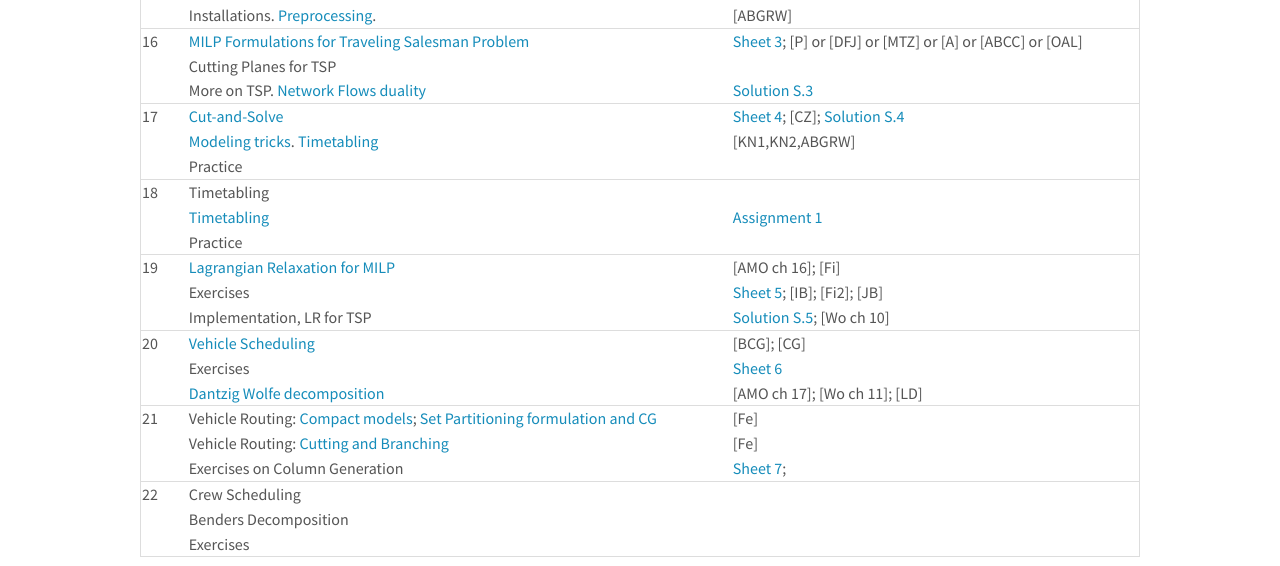
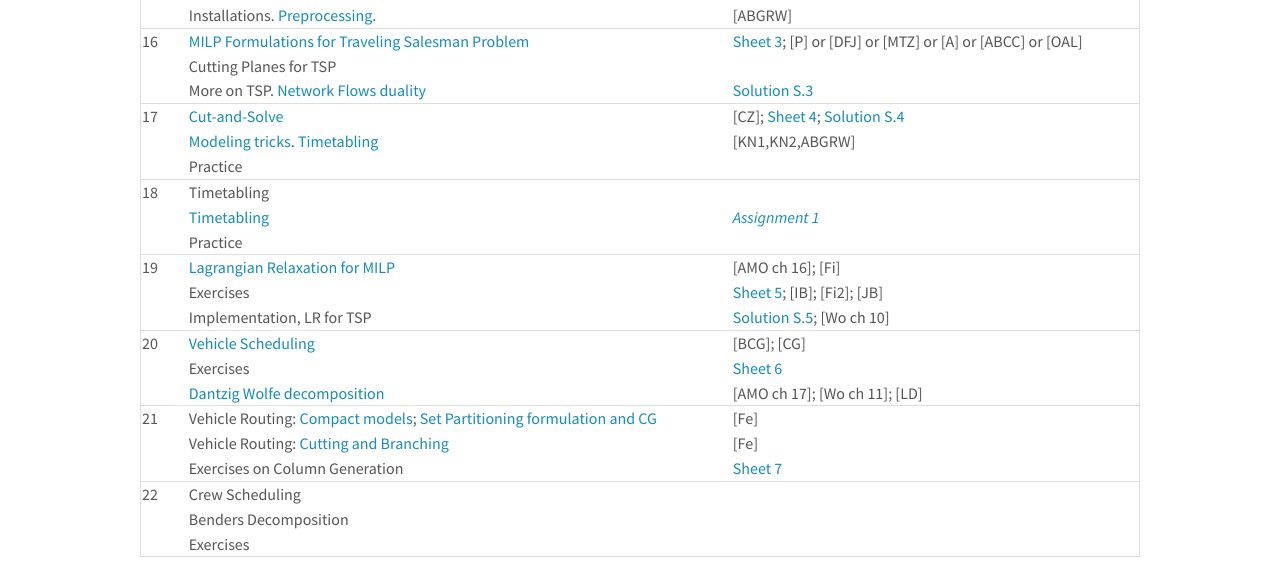
Before and after one commit to DM872/dm872.github.io, a Jekyll site: the page built from index.md, in a window 1280 px wide. Shown: the part 622-1188 px from the top of the page. Built offline with Jekyll 4.4.1, drawn with Linux system fonts in a browser that asks for light colours; nearby versions of some CDN libraries.

Commit message:
moved links to slides on vrp

```diff
--- a/index.md
+++ b/index.md
@@ -52,12 +52,12 @@
 |              | Cutting Planes for TSP                                                           |                                                                                                          |
 |              | More on TSP. [Network Flows duality][54]                                         | [Solution S.3][33]                                                                                       |
 |--------------+----------------------------------------------------------------------------------+----------------------------------------------------------------------------------------------------------|
-|           17 | [Cut-and-Solve][55]                                                              | [Sheet 4][14]; [CZ]; [Solution S.4][34]                                                                  |
+|           17 | [Cut-and-Solve][55]                                                              | [CZ]; [Sheet 4][14]; [Solution S.4][34]                                                                  |
 |              | [Modeling tricks][56]. [Timetabling][57]                                         | [KN1,KN2,ABGRW]                                                                                          |
 |              | Practice                                                                         |                                                                                                          |
 |--------------+----------------------------------------------------------------------------------+----------------------------------------------------------------------------------------------------------|
 |           18 | Timetabling                                                                      |                                                                                                          |
-|              | [Timetabling][58]                                                                | [Assignment 1][15]                                                                                       |
+|              | [Timetabling][58]                                                                | [*Assignment 1*][15]                                                                                     |
 |              | Practice                                                                         |                                                                                                          |
 |--------------+----------------------------------------------------------------------------------+----------------------------------------------------------------------------------------------------------|
 |           19 | [Lagrangian Relaxation for MILP][59]                                             | [AMO ch 16];  [Fi]                                                                                       |
@@ -70,7 +70,7 @@
 |--------------+----------------------------------------------------------------------------------+----------------------------------------------------------------------------------------------------------|
 |           21 | Vehicle Routing: [Compact models][62]; [Set Partitioning formulation and CG][63] | [Fe]                                                                                                     |
 |              | Vehicle Routing: [Cutting and Branching][64]                                     | [Fe]                                                                                                     |
-|              | Exercises on Column Generation                                                   | [Sheet 7]({{ site.url }}{% post_url 2020-05-18-sheet7 %}); <!-- [Solutions 1][19]; [Solutions 2][20] --> |
+|              | Exercises on Column Generation                                                   | [Sheet 7]({{ site.url }}{% post_url 2020-05-18-sheet7 %}) <!-- [Solutions 1][19]; [Solutions 2][20] -->  |
 |--------------+----------------------------------------------------------------------------------+----------------------------------------------------------------------------------------------------------|
 |           22 | Crew Scheduling                                                                  | <!-- [Assignment 2][16] --> <!-- [Slides][15]; [RCSP][16]; [SGSK]; [GM] -->                              |
 |              | Benders Decomposition                                                            | <!-- [DJ, sec 3.5]; [Video][17] -->                                                                      |
```
